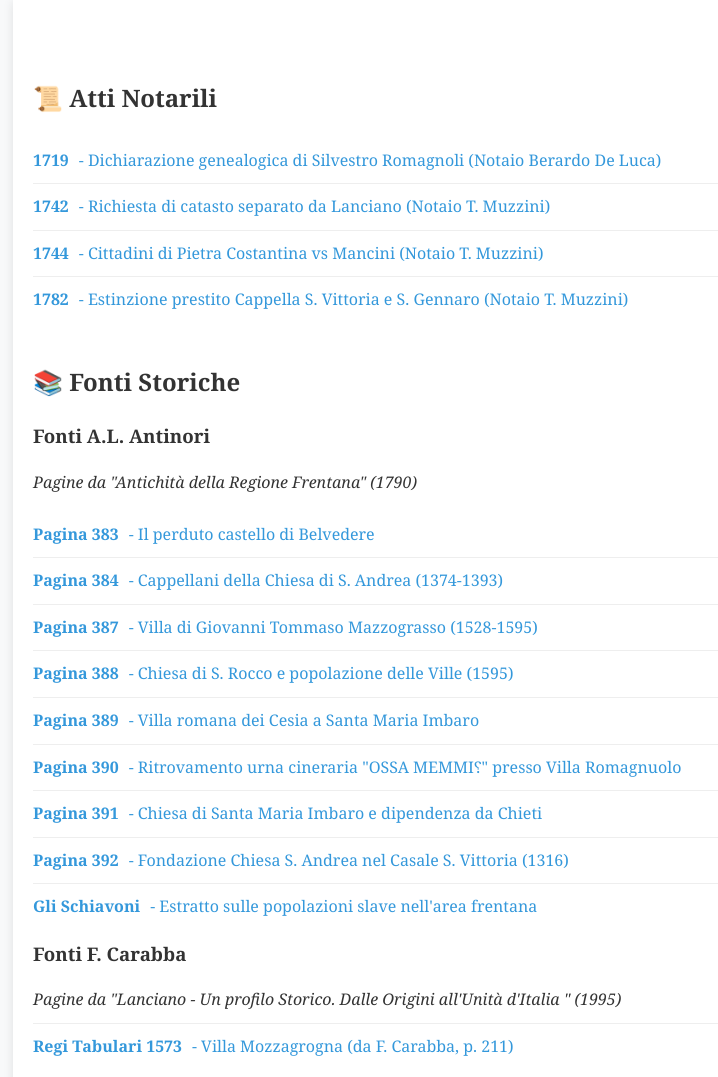
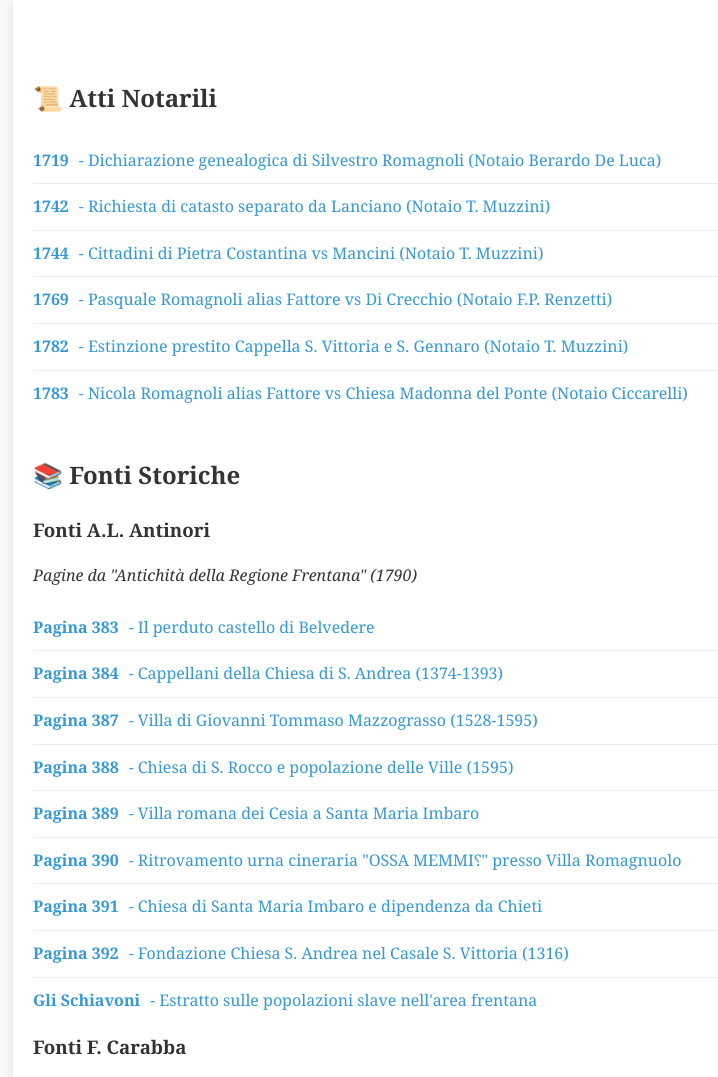
Before and after one commit to Federicoooo/villa_romagnoli, a plain HTML site: page index.html in a window 1280 px wide. Shown: the part 1080-2157 px from the top of the page, without its empty margins (47-765 px from the left). Drawn offline with Linux system fonts and the light colour scheme.

Commit message:
Add files via upload

```diff
--- a/index.html
+++ b/index.html
@@ -285,9 +285,13 @@ di Silvestro Romagnoli (Notaio Berardo De Luca) </a> </li>
 separato da Lanciano (Notaio T. Muzzini) </a> </li>
 <li> <a class="doc-link" href="documenti/atti/1744 (Muzzini T) - Cittadini di Pietra Costantina vs Mancini.pdf" target="_blank">
 <strong>1744</strong> - Cittadini di Pietra Costantina vs Mancini (Notaio T. Muzzini) </a> </li>
+<li> <a class="doc-link" href="documenti/atti/1769 (Renzetti F P) - Pasquale Romagnoli (Fattore) vs Di Crecchio.pdf" target="_blank">
+<strong>1769</strong> - Pasquale Romagnoli alias Fattore vs Di Crecchio (Notaio F.P. Renzetti) </a> </li>
 <li> <a class="doc-link" href="documenti/atti/1782%20%28Muzzini%20T%29%20-%20Silvestro%20Romagnoli%20di%20Stefano%20vs%20S%20M%20Vittoria%20e%20S%20Gennaro.pdf" target="_blank">
 <strong>1782</strong> - Estinzione prestito
 Cappella S. Vittoria e S. Gennaro (Notaio T. Muzzini) </a> </li>
+<li> <a class="doc-link" href="documenti/atti/1783 (Ciccarelli) - Nicola Romagnoli (Fattore) vs M Ponte.pdf" target="_blank">
+<strong>1783</strong> - Nicola Romagnoli alias Fattore vs Chiesa Madonna del Ponte (Notaio Ciccarelli) </a> </li>
 </ul>
 <section class="section" id="antinori"></section>
 <h2>📚 Fonti Storiche<br/>
```
